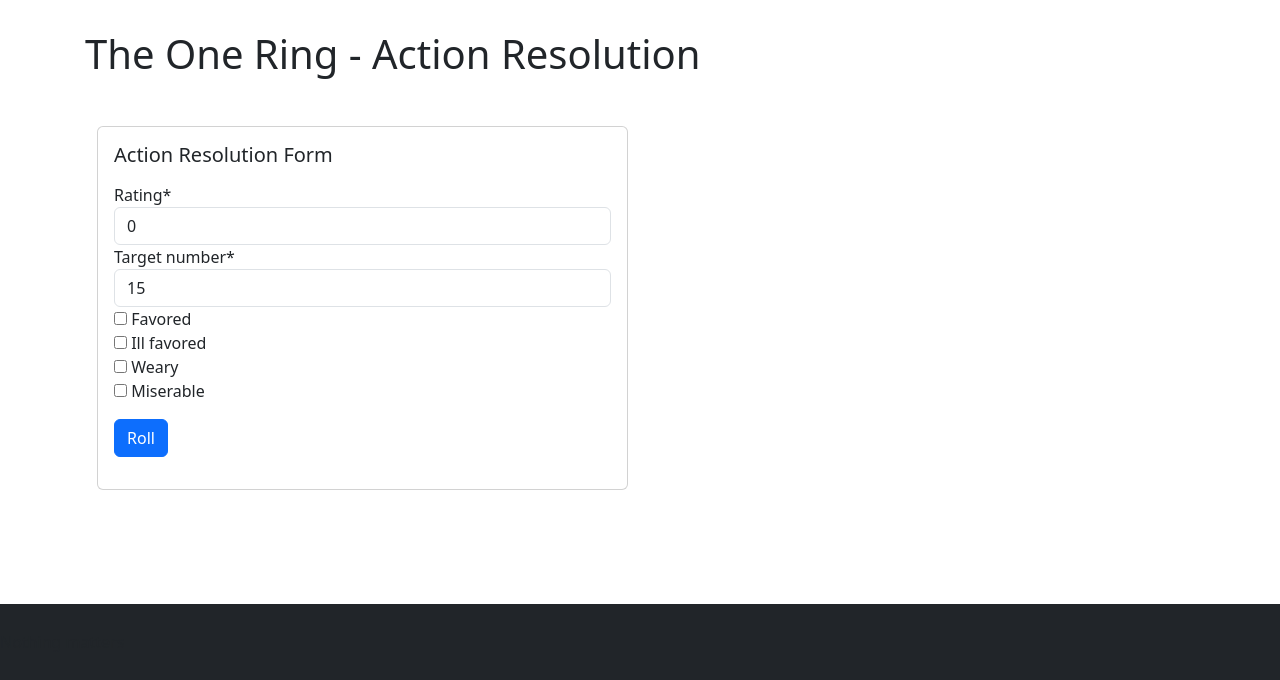
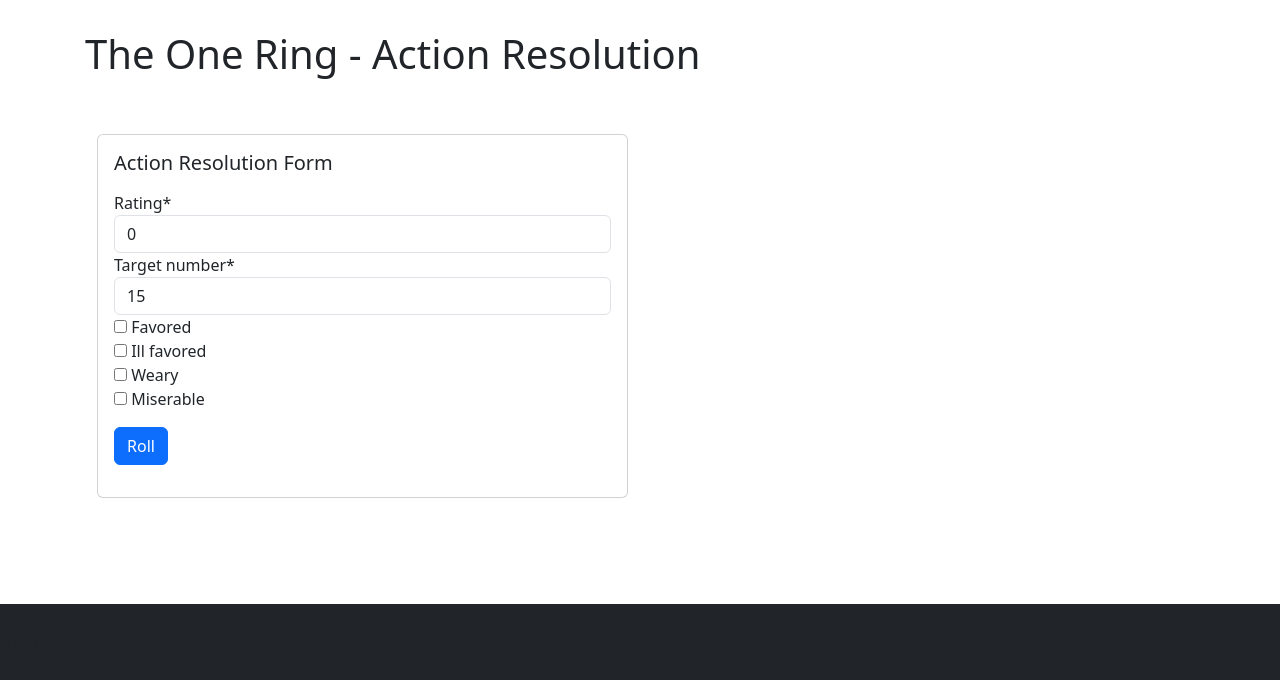
Before and after one commit to philippe-lemaire/ttrpg_tools, a Django app: page /the-one-ring/action-resolution in a window 1280 px wide. Shown: the part 136-816 px from the top of the page. Run offline with Django 4.2, Linux system fonts and the light colour scheme; some libraries are stand-ins or nearby versions.

Commit message:
some margin

```diff
--- a/tor/templates/tor/action_resolution.html
+++ b/tor/templates/tor/action_resolution.html
@@ -13,7 +13,7 @@ The One Ring - Action Resolution
 <div class="container mt-5">
   <div class="row">
     <div class="col">
-      <div class="card">
+      <div class="card mt-2">
         <div class="card-body">
           <h5 class="card-title">Action Resolution Form</h5>
           <p class="card-text">{% crispy form form.helper %}</p>
@@ -22,7 +22,7 @@ The One Ring - Action Resolution
     </div>
     <div class="col">
     {% if roll_done %}
-      <div class="card">
+      <div class="card mt-2">
         <div class="card-header">
           Action Result
         </div>
```
